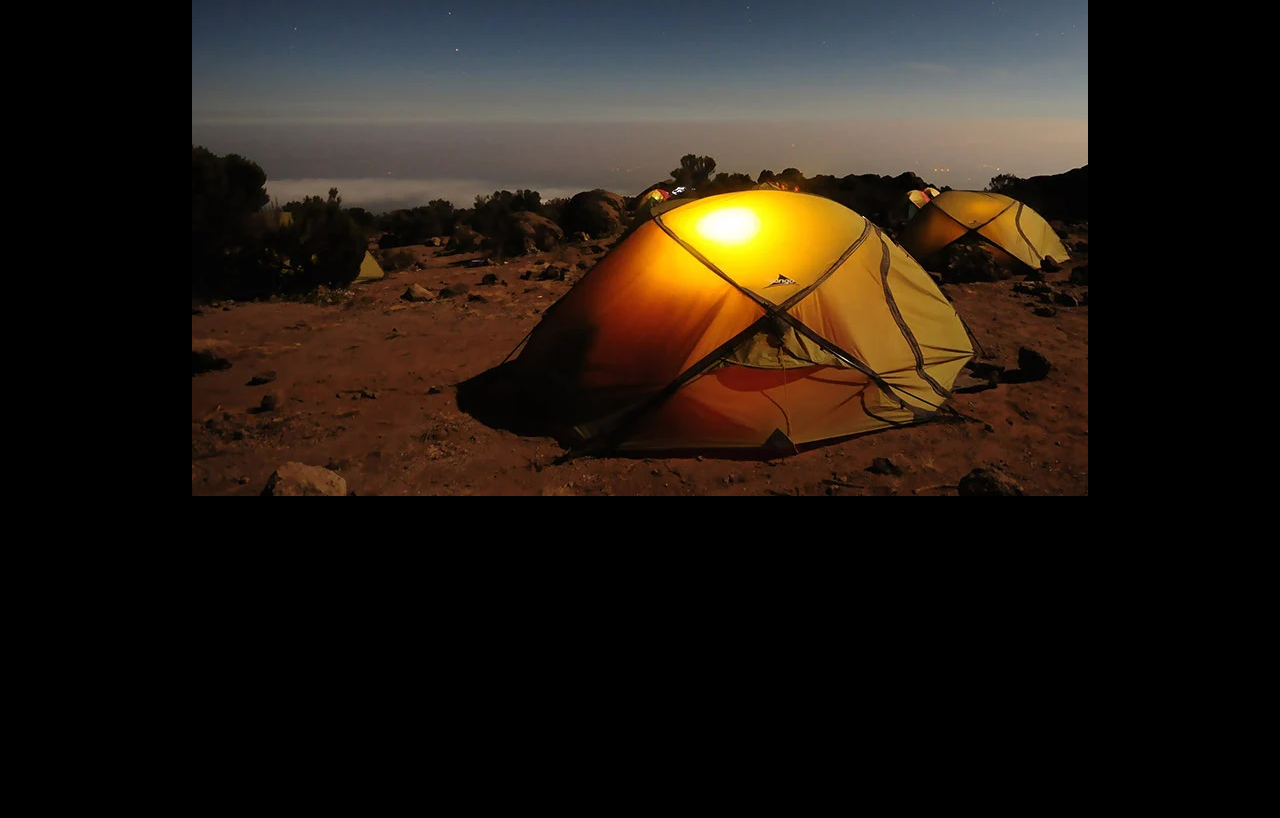
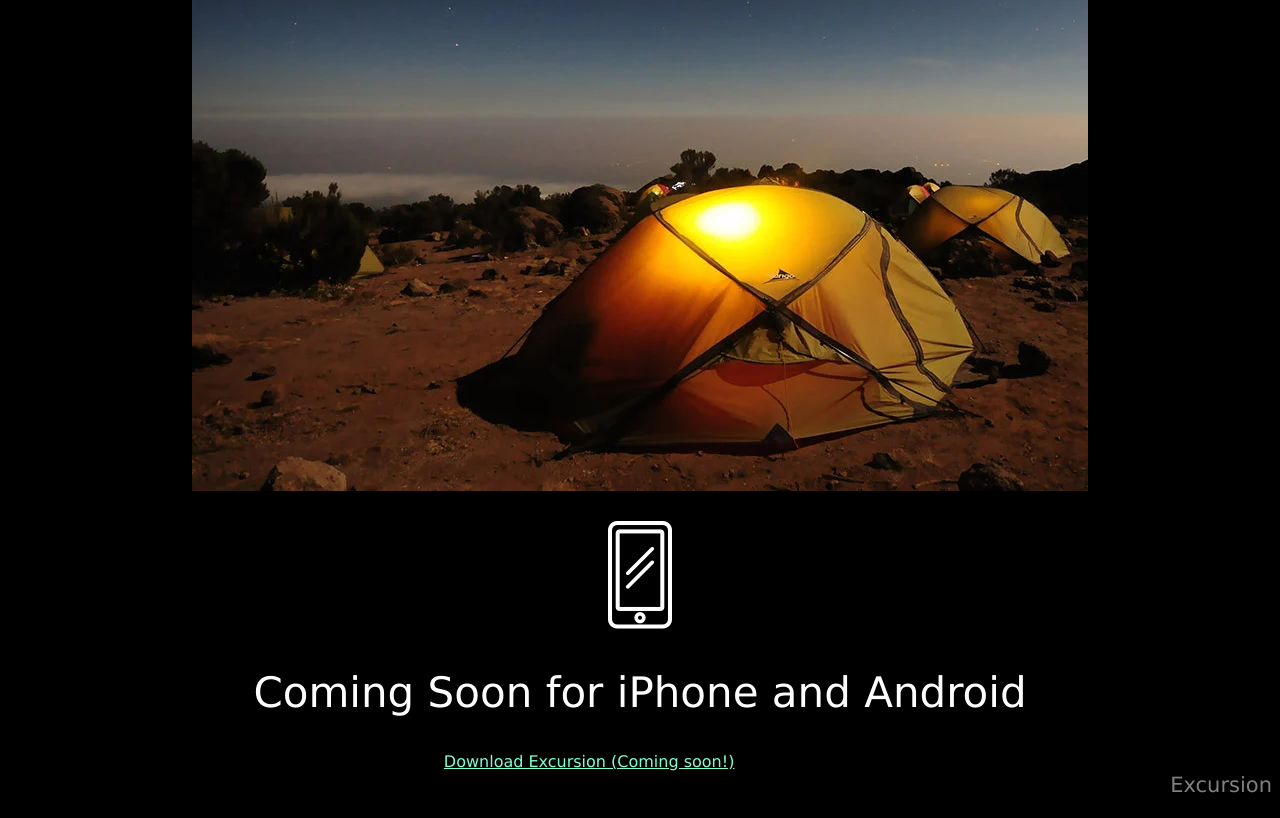
Before and after one commit to Klutez91/excursion, a plain HTML site: page index.html in a window 1280 px wide. Shown: the part 518-1336 px from the top of the page. Before the commit the page ends 1018 px from the top, so only its background shows below. Drawn offline with Linux system fonts and the light colour scheme.

Commit message:
Added footer

```diff
--- a/index.html
+++ b/index.html
@@ -22,6 +22,14 @@
             <img src="resources/images/camp.webp">
         </p>
     </div>
+    <div class="android">
+        <p>
+            <img src="resources/images/phone.webp">
+        </p>
+        <h2>Coming Soon for iPhone and Android</h2>
+        <a class="link" href="https://content.codecademy.com/programs/freelance-one/excursion/index.html#">Download Excursion (Coming soon!)</a>
+        <h3 class="copyright">Excursion</h3>
+    </div>
 
 </body>
 </html>
--- a/resources/css/style.css
+++ b/resources/css/style.css
@@ -14,7 +14,6 @@ h2 {
     color: white;
     font-weight: 300;
     font-size: 42px;
-    padding-bottom: 5px;
 }
 
 h3 {
@@ -36,3 +35,11 @@ h3 {
 .camp {
     height: 300px;
 }
+
+.android {
+    padding-top: 370px;
+}
+
+.copyright {
+    float: right;
+}
```
